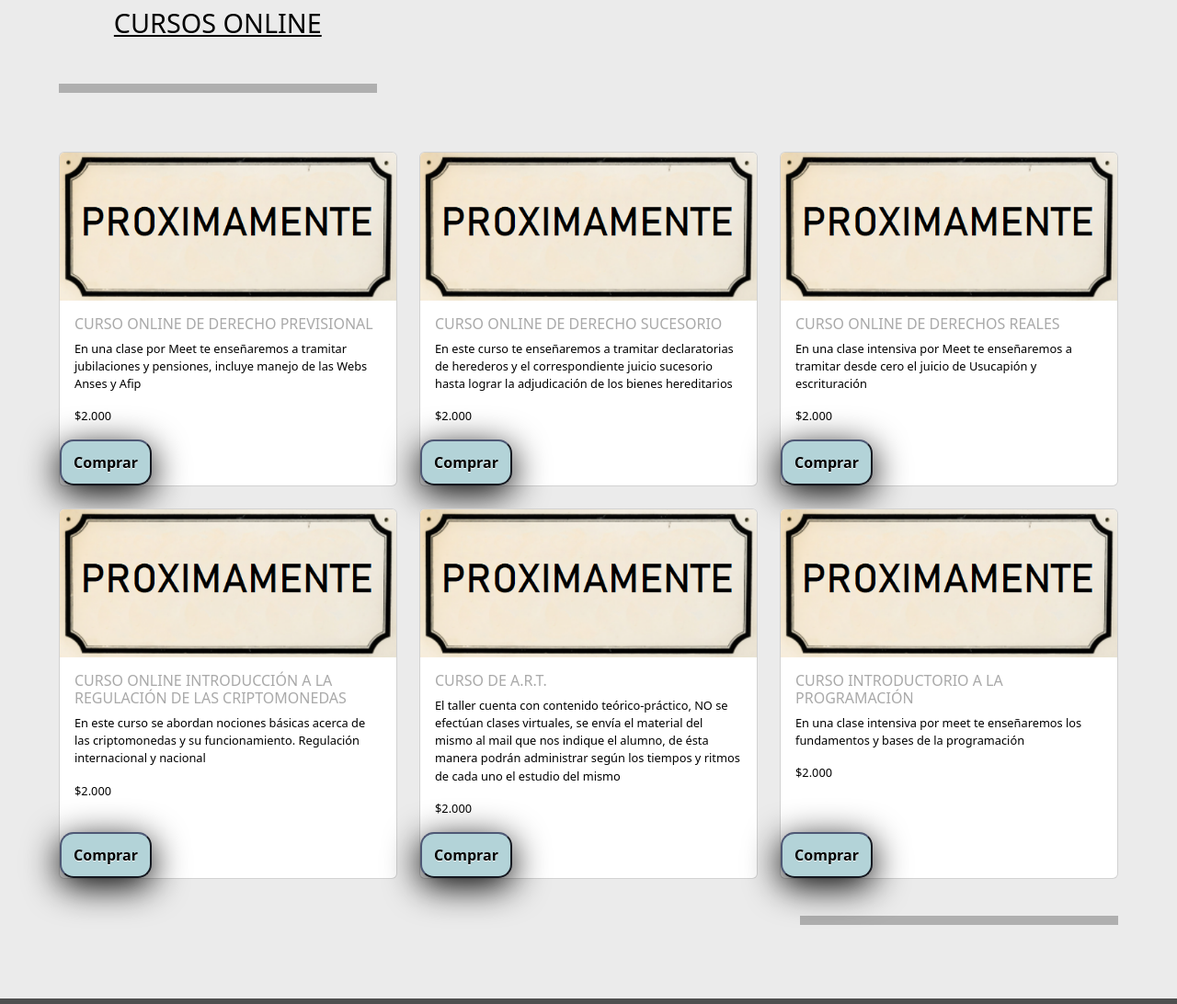
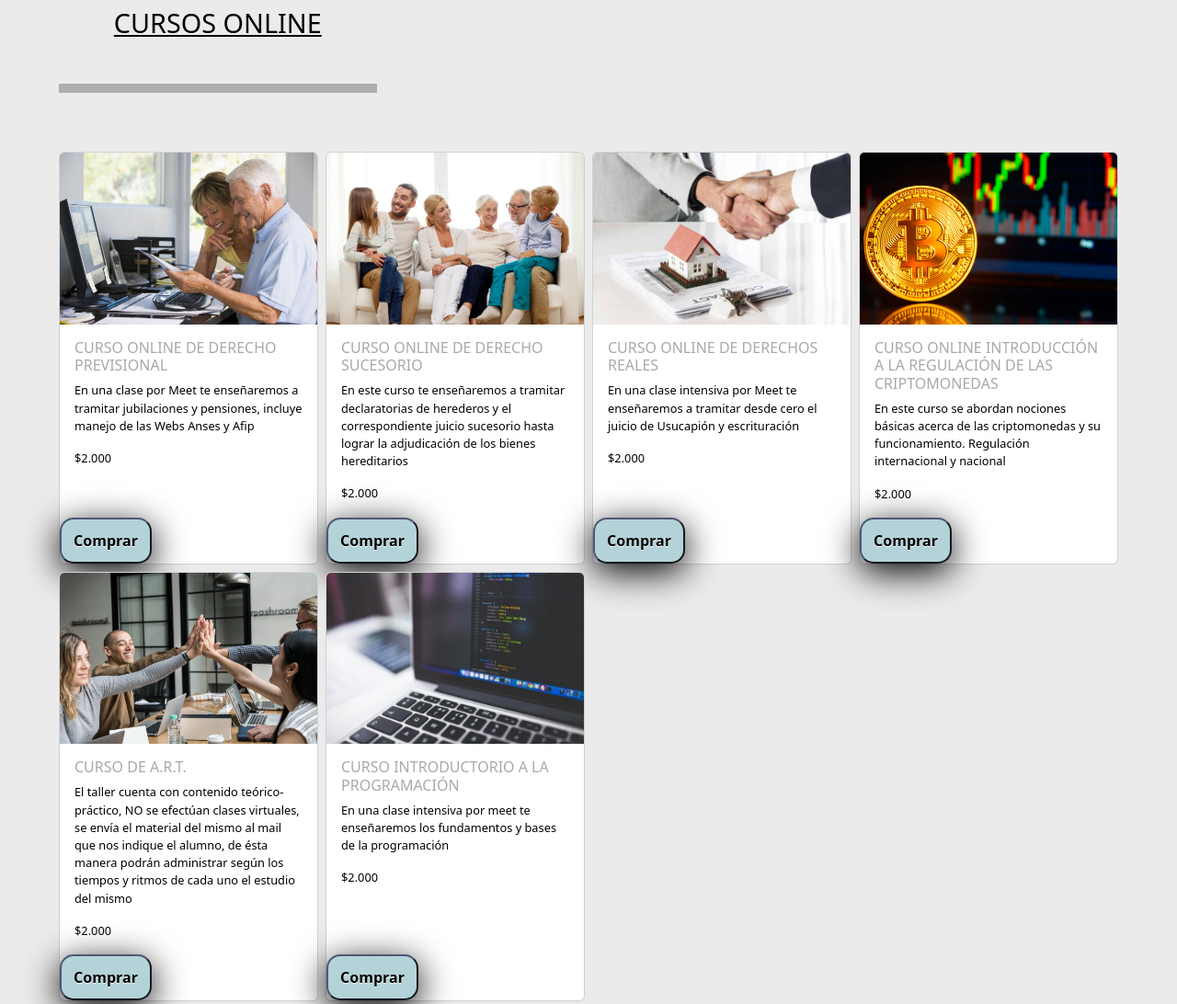
Before and after one commit to constanzabravi/bacbravi, a website: page pages/capacitate.html in a window 1280 px wide. Shown: the part 362-1454 px from the top of the page at 92% size. Drawn offline with nearby package versions, Linux system fonts and the light colour scheme.

Commit message:
agregue fotos en cursos

```diff
--- a/pages/capacitate.html
+++ b/pages/capacitate.html
@@ -50,10 +50,10 @@
       <hr class="hr">
       <br>
       <br>
-      <div class="row row-cols-1 row-cols-md-3 g-4">
+      <div class="row row-cols-1 row-cols-md-4 g-2">
         <div class="col animacionAgranda">
           <div class="card h-100">
-            <img src="../assets/proximamente.png" class="card-img-top" alt="...">
+            <img src="../assets/cursoprevisional.jpg" class="card-img-top" alt="curso derecho previsional">
             <div class="card-body">
               <h5 class="card-title">
                 Curso Online de Derecho Previsional</h5>
@@ -67,7 +67,7 @@
         </div>
         <div class="col animacionAgranda">
           <div class="card h-100">
-            <img src="../assets/proximamente.png" class="card-img-top" alt="...">
+            <img src="../assets/cursosucesorio.jpg" class="card-img-top" alt="curso derecho sucesorio">
             <div class="card-body">
               <h5 class="card-title">
                 Curso Online de Derecho Sucesorio</h5>
@@ -80,11 +80,11 @@
         </div>
         <div class="col animacionAgranda">
           <div class="card h-100">
-            <img src="../assets/proximamente.png" class="card-img-top" alt="...">
+            <img src="../assets/cursoreales.jpg" class="card-img-top" alt="curso derechos reales">
             <div class="card-body">
               <h5 class="card-title">
                 Curso Online de Derechos Reales</h5>
-              <p class="card-text">
+              <p class="card-text lead">
                 En una clase intensiva por Meet te enseñaremos a tramitar desde cero el juicio de Usucapión y
                 escrituración</p>
               <p class="card-text">$2.000</p>
@@ -94,10 +94,10 @@
         </div>
         <div class="col animacionAgranda">
           <div class="card h-100">
-            <img src="../assets/proximamente.png" class="card-img-top" alt="...">
+            <img src="../assets/cursobitcoin.jpg" class="card-img-top" alt="curso regulación de criptomonedas">
             <div class="card-body">
               <h5 class="card-title">Curso online Introducción a la Regulación de las Criptomonedas</h5>
-              <p class="card-text">En este curso se abordan nociones básicas acerca de las criptomonedas y su
+              <p class="card-text lead">En este curso se abordan nociones básicas acerca de las criptomonedas y su
                 funcionamiento. Regulación internacional y nacional</p>
               <p class="card-text">$2.000</p>
             </div>
@@ -106,10 +106,10 @@
         </div>
         <div class="col animacionAgranda">
           <div class="card h-100">
-            <img src="../assets/proximamente.png" class="card-img-top" alt="...">
+            <img src="../assets/cursoart.webp" class="card-img-top" alt="curso de ART">
             <div class="card-body">
               <h5 class="card-title">Curso de A.R.T.</h5>
-              <p class="card-text">El taller cuenta con contenido teórico-práctico, NO se efectúan clases virtuales, se
+              <p class="card-text lead">El taller cuenta con contenido teórico-práctico, NO se efectúan clases virtuales, se
                 envía el material del mismo al mail que nos indique el alumno, de ésta manera podrán administrar según
                 los tiempos y ritmos de cada uno el estudio del mismo</p>
               <p class="card-text">$2.000</p>
@@ -119,10 +119,10 @@
         </div>
         <div class="col animacionAgranda">
           <div class="card h-100">
-            <img src="../assets/proximamente.png" class="card-img-top" alt="...">
+            <img src="../assets/cursoprogramacion.png" class="card-img-top" alt="curso de programación">
             <div class="card-body">
               <h5 class="card-title">Curso introductorio a la programación</h5>
-              <p class="card-text">En una clase intensiva por meet te enseñaremos los fundamentos y bases de la
+              <p class="card-text lead">En una clase intensiva por meet te enseñaremos los fundamentos y bases de la
                 programación</p>
               <p class="card-text">$2.000</p>
             </div>
```
Also changed, not shown: pages/agenda-tu-entrevista.html (+1 -0 lines), assets/cursoart.jpg (added), assets/cursoart.webp (added), assets/cursobitcoin.jpg (added), assets/cursoprevisional.jpg (added), assets/cursoprogramacion.png (added), assets/cursoreales.jpg (added), assets/cursosucesorio.jpg (added).
